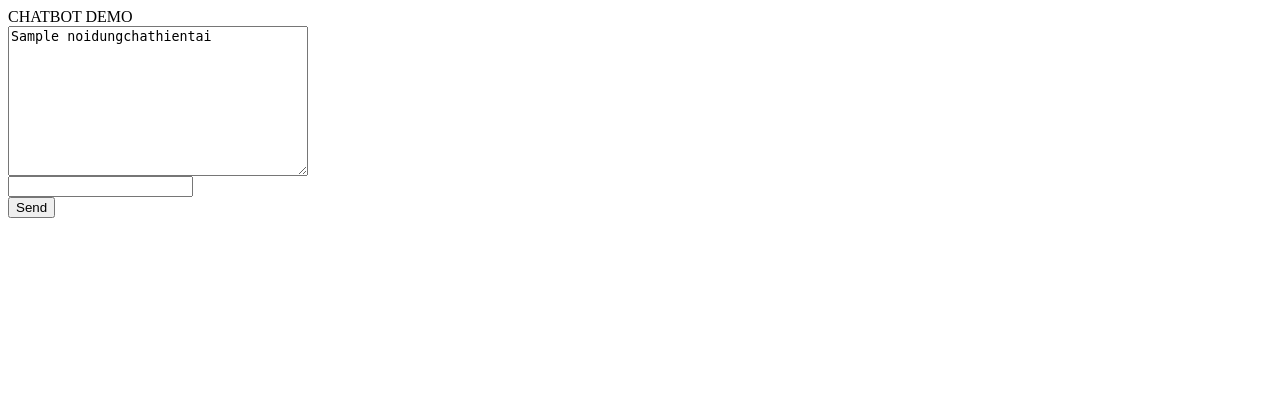
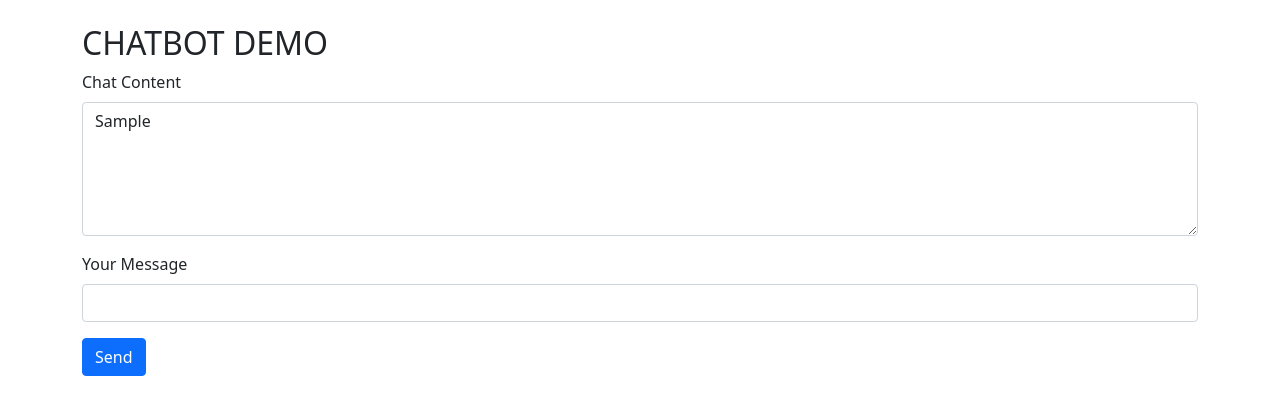
Before and after one commit to paduy2/RaSa_chatbot, a Flask app: template templates/index.html in a window 1280 px wide. Shown: the top 415 px of the page. Run offline with Flask 3, Linux system fonts and the light colour scheme; the template is opened without the code that fills it: most values are stand-ins (such as "Sample title", 1, 10 or a date in 2020).

Commit message:
adjust html

```diff
--- a/main.py
+++ b/main.py
@@ -11,15 +11,15 @@
     else:
         # Lay tu form
         user_message = request.form['user_message']
-        noidungchathientai = request.form['chat_content']
+        currentConversation = request.form['chat_content']
 
         # Ban len rasa
         r = requests.post('http://127.0.0.1:5005/webhooks/rest/webhook', json={"sender": "test", "message": user_message})
         print(r.json())
-        noidungchathientai += "\n[BẠN]:" + user_message
-        noidungchathientai += "\n[BOT]:" + r.json()[0]["text"]
+        currentConversation += "\n[You]:" + user_message
+        currentConversation += "\n[BOT]:" + r.json()[0]["text"]
 
-        return render_template('index.html', noidungchathientai = noidungchathientai)
+        return render_template('index.html', currentConversation = currentConversation)
 
 
 # Execute server
--- a/templates/index.html
+++ b/templates/index.html
@@ -1,16 +1,28 @@
-<html>
+<!DOCTYPE html>
+<html lang="en">
 <head>
-    <script src="https://code.jquery.com/jquery-3.7.1.min.js" integrity="sha256-/JqT3SQfawRcv/BIHPThkBvs0OEvtFFmqPF/lYI/Cxo=" crossorigin="anonymous"></script>
+    <meta charset="UTF-8">
+    <meta name="viewport" content="width=device-width, initial-scale=1.0">
+    <title>Chatbot Demo</title>
+    <!-- Bootstrap CSS -->
+<link href="https://cdn.jsdelivr.net/npm/bootstrap@5.0.2/dist/css/bootstrap.min.css" rel="stylesheet" integrity="sha384-EVSTQN3/azprG1Anm3QDgpJLIm9Nao0Yz1ztcQTwFspd3yD65VohhpuuCOmLASjC" crossorigin="anonymous">
+    <!-- Optional Bootstrap JavaScript and Popper.js for Bootstrap components to work properly -->
+    <script src="https://cdn.jsdelivr.net/npm/bootstrap@5.0.2/dist/js/bootstrap.bundle.min.js" integrity="sha384-MrcW6ZMFYlzcLA8Nl+NtUVF0sA7MsXsP1UyJoMp4YLEuNSfAP+JcXn/tWtIaxVXM" crossorigin="anonymous"></script>
 </head>
 <body>
-<form action="/" method="post">
-CHATBOT DEMO <br>
-<textarea name="chat_content" id="chat_content" style="width: 300px;
-  height: 150px;">{{ noidungchathientai }}</textarea>
-<br>
-<input type="text" id="user_message" name="user_message">
-<br>
-<button id="btn_send">Send</button>
-</form>
+<div class="container mt-4">
+    <h2>CHATBOT DEMO</h2>
+    <form action="/" method="post">
+        <div class="mb-3">
+            <label for="chat_content" class="form-label">Chat Content</label>
+            <textarea class="form-control" name="chat_content" id="chat_content" rows="5">{{ currentConversation }}</textarea>
+        </div>
+        <div class="mb-3">
+            <label for="user_message" class="form-label">Your Message</label>
+            <input type="text" class="form-control" id="user_message" name="user_message">
+        </div>
+        <button type="submit" class="btn btn-primary" id="btn_send">Send</button>
+    </form>
+</div>
 </body>
 </html>
```
